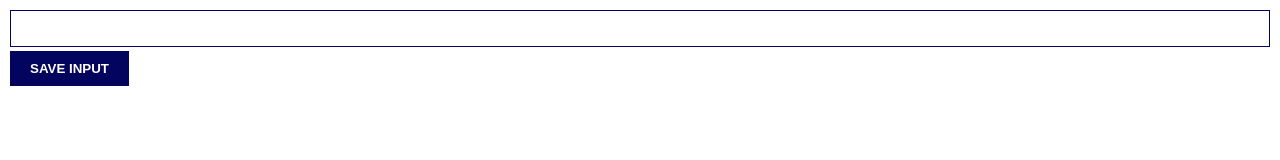
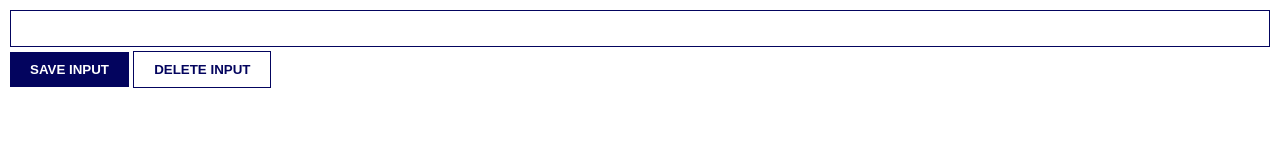
Before and after one commit to victoria-parker/save-leads-chrome-extension, a plain HTML site: page index.html in a window 1280 px wide. Drawn offline with Linux system fonts and the light colour scheme.

Commit message:
delete button added and styled

```diff
--- a/index.html
+++ b/index.html
@@ -6,6 +6,7 @@
 <body>
     <input type="text" id="input-el">
     <button id="input-btn">SAVE INPUT</button>
+    <button id="delete-btn">DELETE INPUT</button>
     <ul id="ul-el"></ul>
     <script src="master.js"></script>
 </body>
--- a/style.css
+++ b/style.css
@@ -31,3 +31,8 @@ button{
     color:#03045e;
     text-decoration: none;
 }
+#delete-btn{
+    background-color: white;
+    color: #03045e;
+    border: 1px solid #03045e;
+}
```
